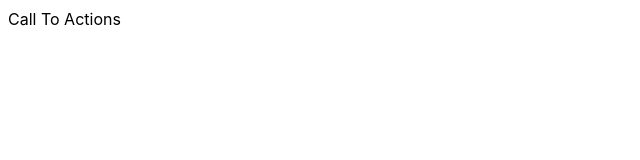
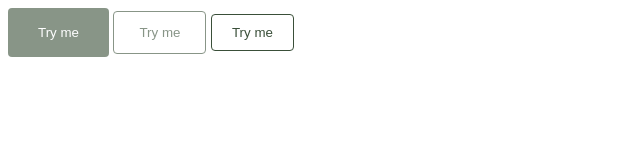
Before and after one commit to MarcuNeamtu/marcu-neamtu-call-to-action, a plain HTML site: page index.html in a window 1280 px wide. Shown: the whole page, without its empty margins (0-640 px from the left). Drawn offline with Linux system fonts and the light colour scheme.

Commit message:
button - nmo

```diff
--- a/index.html
+++ b/index.html
@@ -7,7 +7,14 @@
 </head>
 
 <body>
- Call To Actions
+   <button class="btn-primary
+    btn-large btn-disabled">Try
+    me</button>
+   <button class="btn-midle btn-disabled">Try
+    me</button>
+   <button class="btn-secondary
+    btn-small">Try me</button>
+
 </body>
 
 </html>
--- a/style.css
+++ b/style.css
@@ -83,3 +83,82 @@ gap: 20px;
 align-self: stretch;
 
 }
+button{
+  fond-size: 18px;
+  fond-weight: 500;
+  padding: 13px 25px;
+  cursor: pointer;
+}
+
+.btn-large{
+  padding: 17px 30px;
+}
+
+.btn-midle{
+  padding: 13px 25px;
+}
+
+.btn-small{
+  padding: 10px 20px;
+}
+
+.btn-primary {
+  display: inline-flex;
+  justify-content: center;
+  align-items: center;
+  gap: 10px;
+  flex-shrink: 0;
+  border: 0;
+  border-radius: 4px;
+  background: var(--Dark-green-buttons, #3A4F39);
+  color: var(--white,#ffffff)
+
+}
+.btn-primary:hover{
+
+  background-color: #213220
+}
+
+
+.btn-secondary{
+
+display: inline-flex;
+justify-content: center;
+align-items: center;
+gap: 10px;
+flex-shrink: 0;
+border-radius: 4px;
+border: 1px solid var(--Dark-green-buttons, #3A4F39);
+background: var(--White-background, #FFF);
+color: var(--drak-green,#3A4F39)
+}
+.btn-secondary:hover {
+ background-color: #fff;
+  color:#213220
+}
+
+
+
+.btn-midle{
+display: inline-flex;
+justify-content: center;
+align-items: center;
+gap: 10px;
+flex-shrink: 0;
+border-radius: 4px;
+border: 1px solid var(--Dark-green-buttons, #3A4F39);
+background: var(--White-background, #FFF);
+color: var(--drak-green,#3A4F39)
+
+
+}
+
+.btn-midle:hover{
+  border-color: #213220;
+  color: #213220
+}
+
+.btn-disabled{
+  opacity: 0.6;
+  cursor: not-allowed;
+}
```
